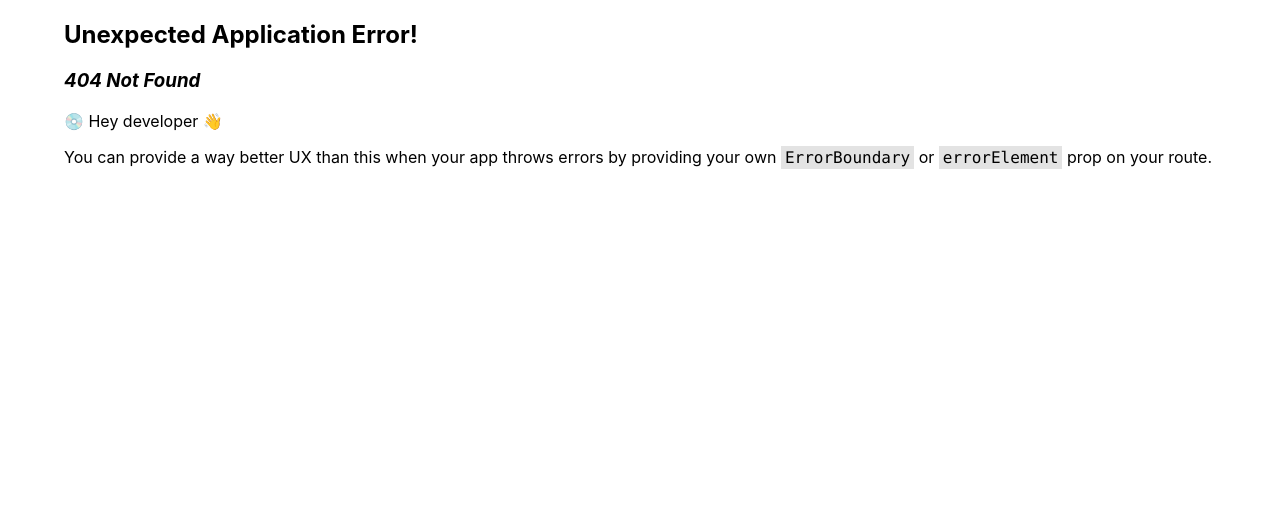
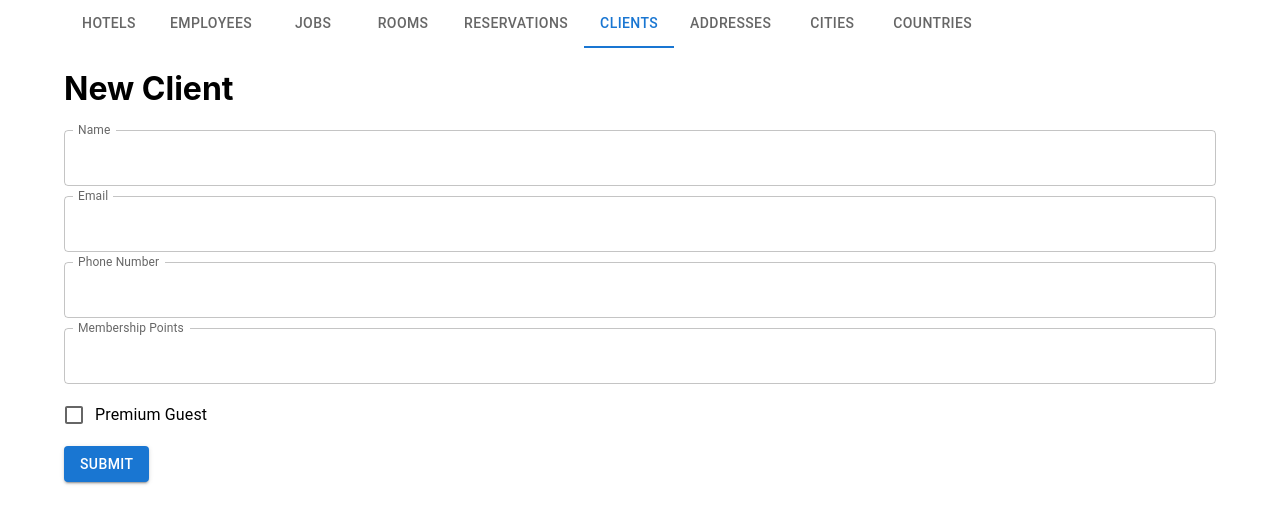
Before and after one commit to dragoshomner/modbd-fe, a React (Create React App) app: page /clients/new in a window 1280 px wide. Before the commit this address had no page. Shown: the top 524 px of the page. Built offline with nearby package versions, Linux system fonts and the light colour scheme.

Commit message:
add clients

```diff
--- /dev/null
+++ b/src/components/forms/ClientForm.js
@@ -0,0 +1,68 @@
+import React, { useEffect } from 'react';
+import { useForm, Controller } from 'react-hook-form';
+import Box from '@mui/material/Box';
+import Checkbox from '@mui/material/Checkbox';
+import FormControlLabel from '@mui/material/FormControlLabel';
+import Button from '@mui/material/Button';
+import CustomInput from './custom/CustomInput';
+
+const ClientForm = ({data, onSubmit}) => {
+  const {
+    register,
+    handleSubmit,
+    reset,
+    formState: { errors },
+    control,
+  } = useForm({
+    defaultValues: {
+      premium_guest: false,
+      ... data
+    }
+  });
+
+  useEffect(() => {
+    reset(data);
+  }, [data]);
+
+  return (
+    <Box component="form" onSubmit={handleSubmit(onSubmit)}>
+      <CustomInput
+        id="name"
+        label="Name"
+        hasError={Boolean(errors.name)}
+        register={register('name', {required: true})} />
+      <CustomInput
+        id="email"
+        label="Email"
+        hasError={Boolean(errors.email)}
+        register={register('email', {required: true})} />
+      <CustomInput
+        id="phone_number"
+        label="Phone Number"
+        hasError={Boolean(errors.phone_number)}
+        register={register('phone_number', {required: true})} />
+      <CustomInput
+        id="membership_points"
+        label="Membership Points"
+        hasError={Boolean(errors.membership_points)}
+        register={register('membership_points', {required: true})} />
+
+      <Controller
+        name="premium_guest"
+        control={control}
+        render={({ field }) => (
+          <Box style={{ marginBottom: 10 }}>
+            <FormControlLabel
+              control={<Checkbox checked={field.value} {...field} />}
+              label="Premium Guest" />
+          </Box>
+        )}
+      />
+      <Button type="submit" variant="contained" color="primary">
+        Submit
+      </Button>
+    </Box>
+  );
+};
+
+export default ClientForm;
--- /dev/null
+++ b/src/components/tables/ClientsTable.js
@@ -0,0 +1,53 @@
+import React from 'react';
+import { Link } from 'react-router-dom';
+import Table from '@mui/material/Table';
+import TableBody from '@mui/material/TableBody';
+import TableCell from '@mui/material/TableCell';
+import TableContainer from '@mui/material/TableContainer';
+import TableHead from '@mui/material/TableHead';
+import TableRow from '@mui/material/TableRow';
+import Paper from '@mui/material/Paper';
+import Button from '@mui/material/Button';
+import Checkbox from '@mui/material/Checkbox';
+
+export const ClientsTable = ({ rows }) => {
+  return (
+    <TableContainer component={Paper}>
+      <Table sx={{ minWidth: 650 }} aria-label="simple table">
+        <TableHead>
+          <TableRow>
+            <TableCell>Id</TableCell>
+            <TableCell>Name</TableCell>
+            <TableCell>Email</TableCell>
+            <TableCell>Phone number</TableCell>
+            <TableCell>Membership points</TableCell>
+            <TableCell>Premium Guest</TableCell>
+            <TableCell></TableCell>
+          </TableRow>
+        </TableHead>
+        <TableBody>
+          {rows.map((row) => (
+            <TableRow
+              key={row.id}
+              sx={{ '&:last-child td, &:last-child th': { border: 0 } }}
+            >
+              <TableCell component="th" scope="row">
+                {row.id}
+              </TableCell>
+              <TableCell>{row.name}</TableCell>
+              <TableCell>{row.email}</TableCell>
+              <TableCell>{row.phone_number}</TableCell>
+              <TableCell>{row.membership_points}</TableCell>
+              <TableCell><Checkbox disabled checked={row.premium_guest} /></TableCell>
+              <TableCell>
+                <Button variant="contained" component={Link} to={`/clients/${row.id}`}>
+                  Edit
+                </Button>
+              </TableCell>
+            </TableRow>
+          ))}
+        </TableBody>
+      </Table>
+    </TableContainer>
+  );
+};
--- /dev/null
+++ b/src/pages/clients/ClientsList.js
@@ -0,0 +1,20 @@
+import React from 'react';
+import { Link } from 'react-router-dom';
+import Button from '@mui/material/Button';
+import { ClientsTable } from '../../components/tables/ClientsTable';
+import { rows } from '../../__mocks__/clients.mock';
+
+export const ClientsList = () => {
+  return (
+    <>
+      <Button
+        variant="contained"
+        component={Link}
+        to={'/clients/new'}
+        style={{marginBottom: 10}}>
+          Create
+      </Button>
+      <ClientsTable rows={rows} />
+    </>
+  );
+};
--- /dev/null
+++ b/src/pages/clients/EditClient.js
@@ -0,0 +1,25 @@
+import React, { useEffect, useState } from 'react';
+import { useParams } from 'react-router-dom';
+import ClientForm from '../../components/forms/ClientForm';
+import { rows } from '../../__mocks__/clients.mock';
+
+export const EditClient = () => {
+  const [data, setData] = useState({});
+  const params = useParams();
+
+  useEffect(() => {
+    const myDataRaw = rows.find(row => row.id === Number(params.id));
+    // eslint-disable-next-line no-unused-vars
+    const { id, ...myData } = myDataRaw;
+    setData(myData);
+  }, []);
+
+  const onSubmit = data => console.log('Edit data', data);
+
+  return (
+    <>
+        <h1>Edit Client</h1>
+        <ClientForm data={data} onSubmit={onSubmit} />
+    </>
+  );
+};
--- /dev/null
+++ b/src/pages/clients/NewClient.js
@@ -0,0 +1,13 @@
+import React from 'react';
+import ClientForm from '../../components/forms/ClientForm';
+
+export const NewClient = () => {
+  const onSubmit = data => console.log('New data', data);
+
+  return (
+    <>
+        <h1>New Client</h1>
+        <ClientForm onSubmit={onSubmit} />
+    </>
+  );
+};
--- /dev/null
+++ b/src/pages/clients/index.js
@@ -0,0 +1,3 @@
+export { ClientsList } from './ClientsList';
+export { EditClient } from './EditClient';
+export { NewClient } from './NewClient';
--- a/src/pages/index.js
+++ b/src/pages/index.js
@@ -3,3 +3,4 @@ export * from './hotels';
 export * from './jobs';
 export * from './rooms';
 export * from './reservations';
+export * from './clients';
```
Also changed, not shown: src/components/navigation/router.js (+17 -0 lines), 1 other file (tests, documents, lock files or other folders).
